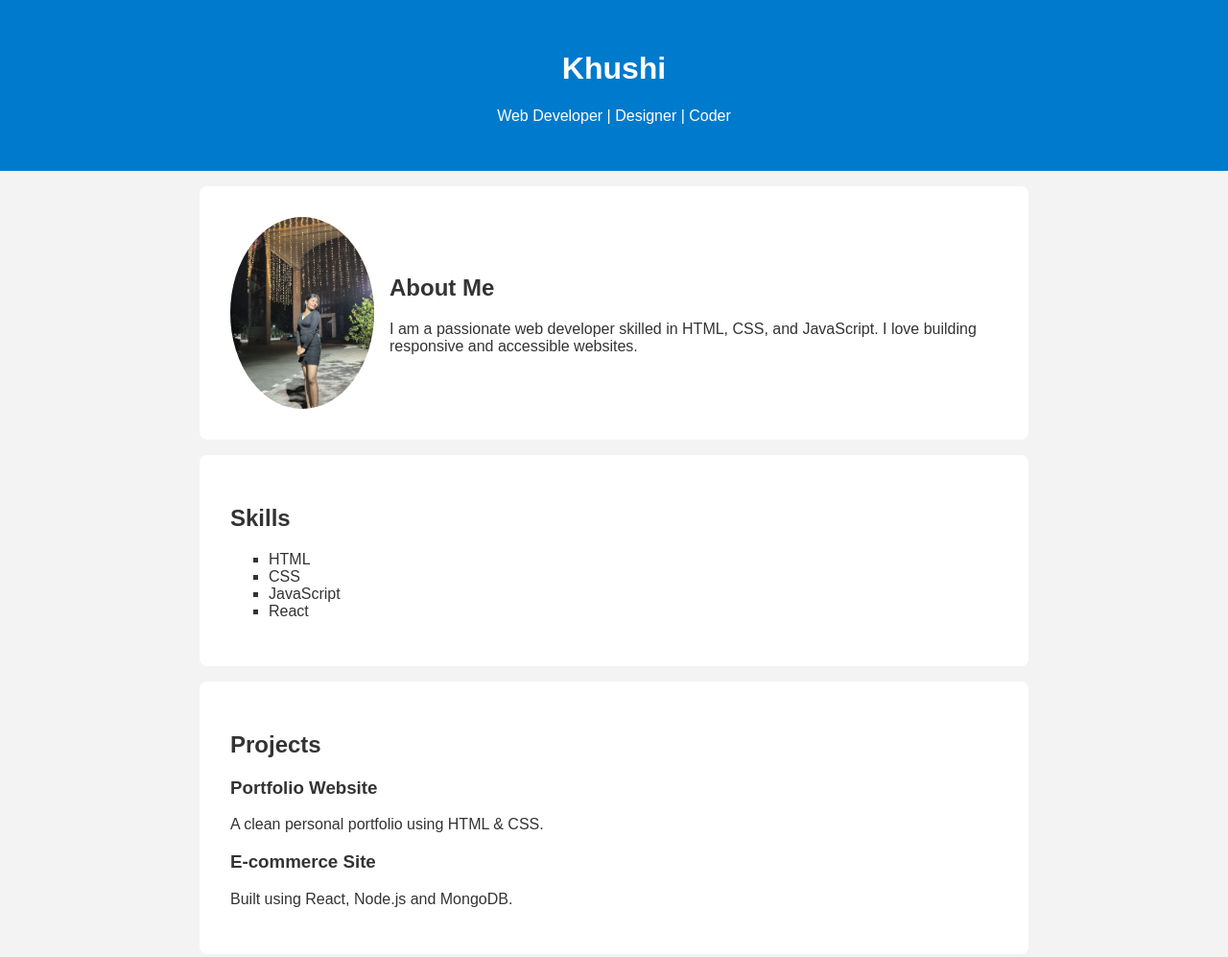
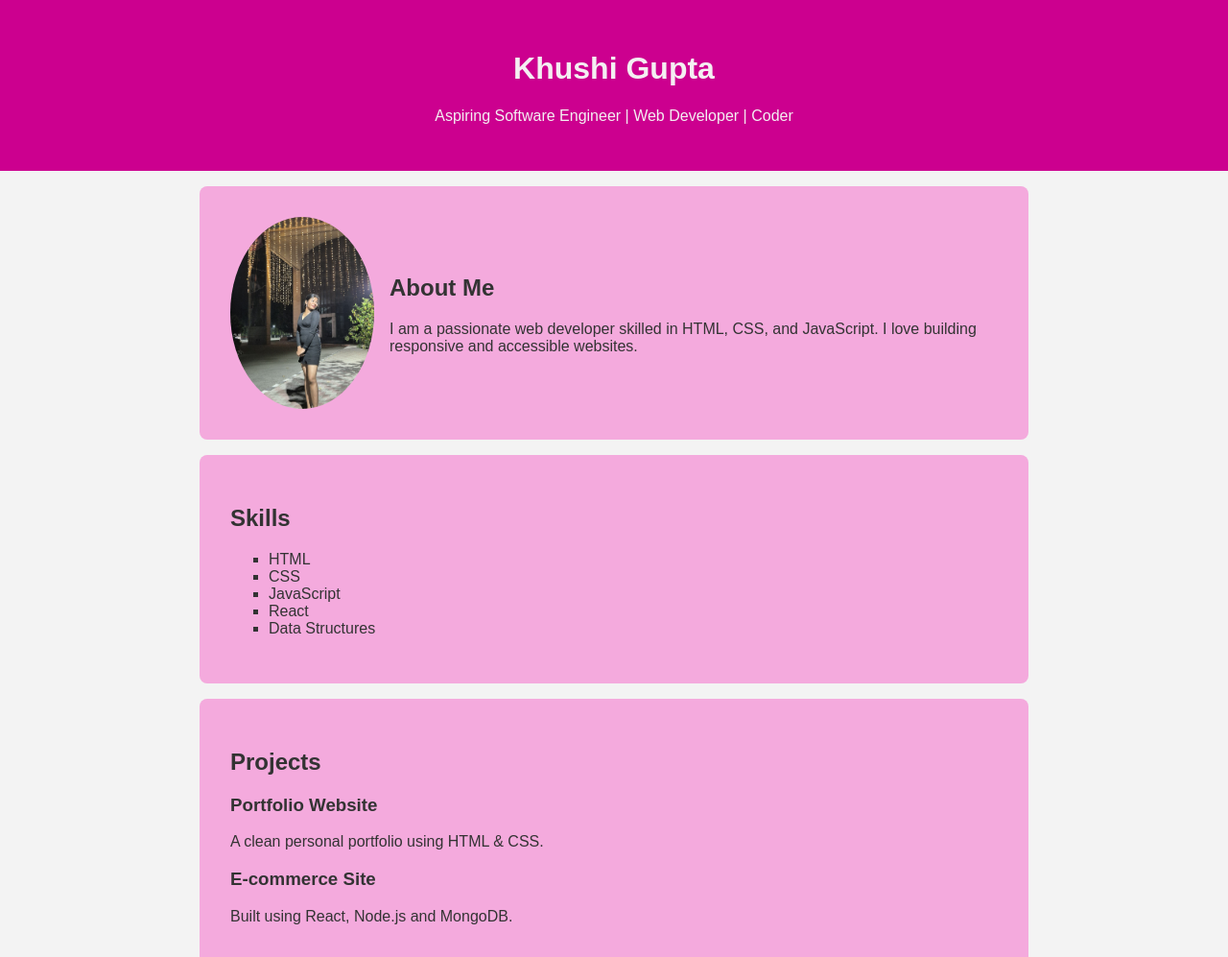
Before and after one commit to Khushi-Gupta30/CODSOFT, a plain HTML site: page Level1/Task1_Portfolio/index.html in a window 1280 px wide. Shown: the top 997 px of the page at 96% size. Drawn offline with Linux system fonts and the light colour scheme.

Commit message:
Updated design of portfolio website

```diff
--- a/Level1/Task1_Portfolio/index.html
+++ b/Level1/Task1_Portfolio/index.html
@@ -9,8 +9,8 @@
 <body>
 
   <header>
-    <h1>Khushi</h1>
-    <p>Web Developer | Designer | Coder</p>
+    <h1>Khushi Gupta</h1>
+    <p>Aspiring Software Engineer | Web Developer | Coder</p>
   </header>
 
   <section id="about">
@@ -28,6 +28,7 @@
       <li>CSS</li>
       <li>JavaScript</li>
       <li>React</li>
+      <li>Data Structures</li>
     </ul>
   </section>
 
--- a/Level1/Task1_Portfolio/style.css
+++ b/Level1/Task1_Portfolio/style.css
@@ -7,8 +7,8 @@ body {
 }
 
 header {
-  background: #007acc;
-  color: white;
+  background: #cc008f;
+  color: rgb(244, 239, 242);
   padding: 2rem;
   text-align: center;
 }
@@ -17,7 +17,7 @@ section {
   padding: 2rem;
   margin: 1rem auto;
   max-width: 800px;
-  background: white;
+  background: rgb(244, 170, 221);
   border-radius: 8px;
 }
 
@@ -29,7 +29,7 @@ section {
 
 #about img {
   width: 150px;
-  border-radius: 50%;
+  border-radius: 60%;
 }
 
 ul {
@@ -43,7 +43,7 @@ ul {
 footer {
   text-align: center;
   padding: 1rem;
-  background: #007acc;
+  background: #cc008f;
   color: white;
   margin-top: 2rem;
 }
```
